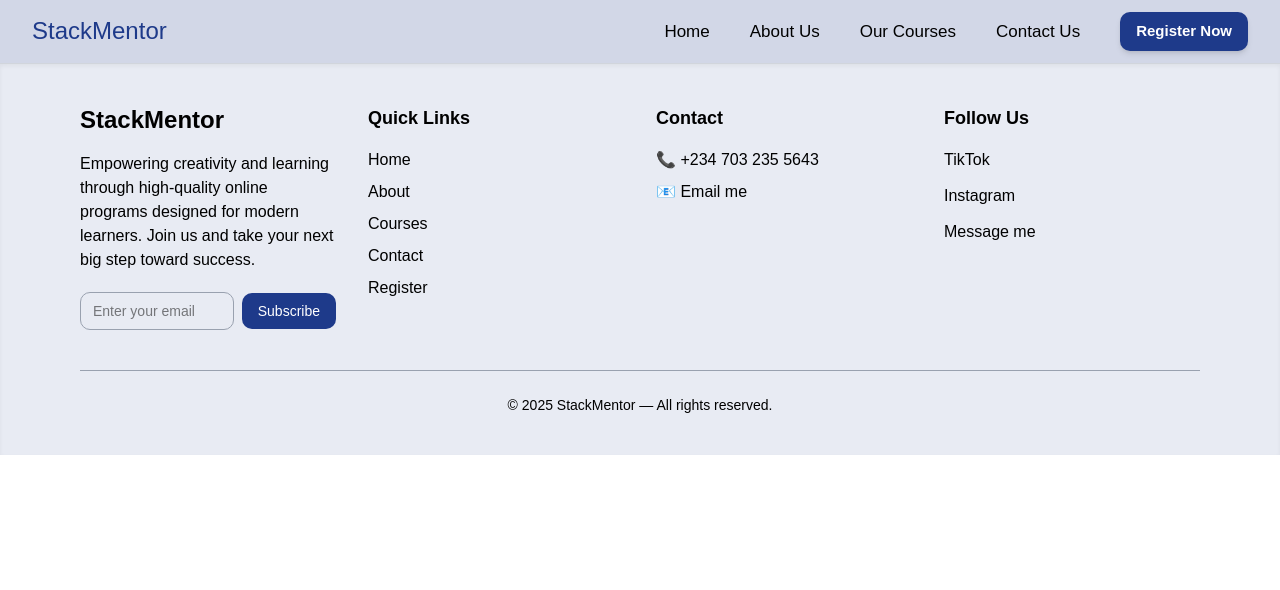
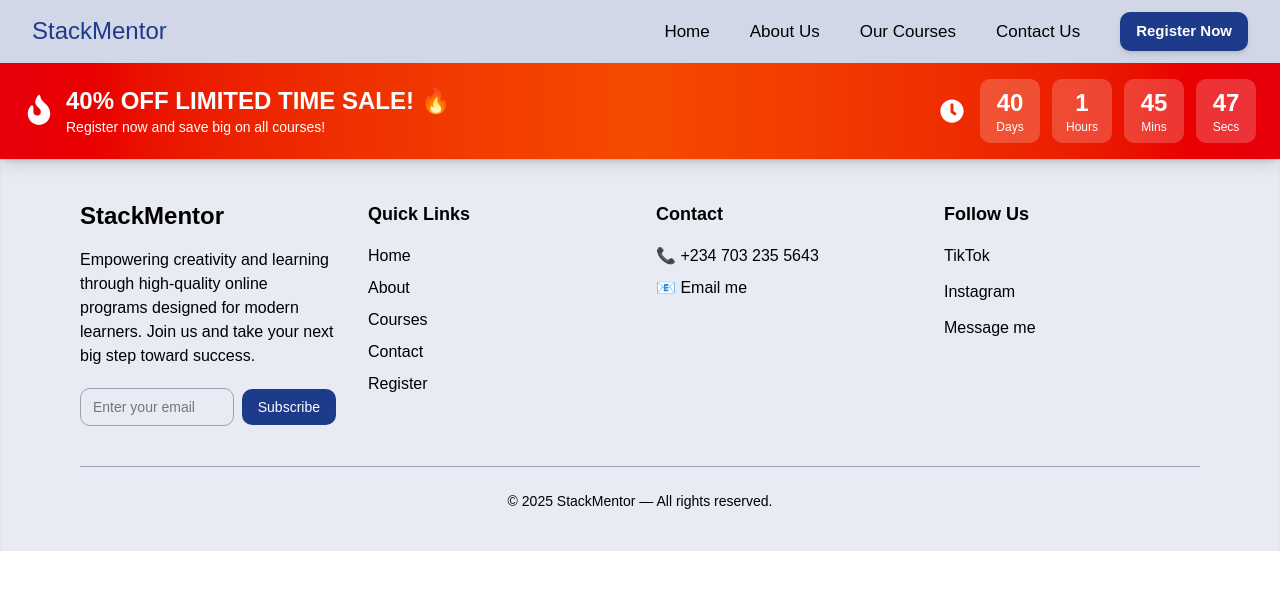
Before and after one commit to charles806/Stackmentor, a React (Vite) app: page /discount in a window 1280 px wide. Shown: the top 590 px of the page. Built offline with nearby package versions, Linux system fonts and the light colour scheme.

Commit message:
Add 40% discount with countdown timer

```diff
--- a/src/App.jsx
+++ b/src/App.jsx
@@ -26,6 +26,7 @@ import AdminPayments from "./pages/admin/AdminPayments.jsx";
 import UserDetail from "./pages/admin/UserDetail.jsx";
 import CertificatePage from "./pages/CertificatePage.jsx";
 import TutorDashboard from "./pages/tutor/TutorDashboard.jsx";
+import DiscountBanner from "./components/DiscountBanner/DiscountBanner.jsx";
 
 export default function App() {
   return (
@@ -41,6 +42,7 @@ export default function App() {
         <Route path="/login" element={<Login />} />
         <Route path="/logout" element={<Logout />} />
         <Route path="/certificate" element={<CertificatePage />} />
+        <Route path="/discount" element={<DiscountBanner />} />
 
         {/* Payment Routes */}
         <Route path="/payment" element={<PaymentPage />} />
--- /dev/null
+++ b/src/components/DiscountBanner/DiscountBanner.jsx
@@ -0,0 +1,84 @@
+import React, { useState, useEffect } from "react";
+import { FaClock, FaFire } from "react-icons/fa";
+
+const DiscountBanner = () => {
+  // Set discount end date (3 weeks from now - you can change this)
+const DISCOUNT_END_DATE = new Date("2025-11-31T23:59:59");  // Change this date!
+
+  const [timeLeft, setTimeLeft] = useState({
+    days: 0,
+    hours: 0,
+    minutes: 0,
+    seconds: 0,
+  });
+  const [isActive, setIsActive] = useState(true);
+
+  useEffect(() => {
+    const calculateTimeLeft = () => {
+      const now = new Date().getTime();
+      const endTime = DISCOUNT_END_DATE.getTime();
+      const distance = endTime - now;
+
+      if (distance < 0) {
+        setIsActive(false);
+        return;
+      }
+
+      setTimeLeft({
+        days: Math.floor(distance / (1000 * 60 * 60 * 24)),
+        hours: Math.floor((distance % (1000 * 60 * 60 * 24)) / (1000 * 60 * 60)),
+        minutes: Math.floor((distance % (1000 * 60 * 60)) / (1000 * 60)),
+        seconds: Math.floor((distance % (1000 * 60)) / 1000),
+      });
+    };
+
+    calculateTimeLeft();
+    const timer = setInterval(calculateTimeLeft, 1000);
+
+    return () => clearInterval(timer);
+  }, []);
+
+  if (!isActive) return null;
+
+  return (
+    <div className="bg-gradient-to-r from-red-600 via-orange-600 to-red-600 text-white py-4 px-6 sticky top-0 z-50 shadow-lg animate-pulse-slow">
+      <div className="max-w-7xl mx-auto">
+        <div className="flex flex-col md:flex-row items-center justify-between gap-4">
+          {/* Discount Info */}
+          <div className="flex items-center gap-3">
+            <FaFire className="text-3xl animate-bounce" />
+            <div>
+              <p className="text-2xl font-bold">40% OFF LIMITED TIME SALE! 🔥</p>
+              <p className="text-sm">Register now and save big on all courses!</p>
+            </div>
+          </div>
+
+          {/* Countdown Timer */}
+          <div className="flex items-center gap-4">
+            <FaClock className="text-2xl" />
+            <div className="flex gap-3">
+              <div className="bg-white/20 backdrop-blur-sm rounded-lg px-3 py-2 text-center min-w-[60px]">
+                <p className="text-2xl font-bold">{timeLeft.days}</p>
+                <p className="text-xs">Days</p>
+              </div>
+              <div className="bg-white/20 backdrop-blur-sm rounded-lg px-3 py-2 text-center min-w-[60px]">
+                <p className="text-2xl font-bold">{timeLeft.hours}</p>
+                <p className="text-xs">Hours</p>
+              </div>
+              <div className="bg-white/20 backdrop-blur-sm rounded-lg px-3 py-2 text-center min-w-[60px]">
+                <p className="text-2xl font-bold">{timeLeft.minutes}</p>
+                <p className="text-xs">Mins</p>
+              </div>
+              <div className="bg-white/20 backdrop-blur-sm rounded-lg px-3 py-2 text-center min-w-[60px]">
+                <p className="text-2xl font-bold">{timeLeft.seconds}</p>
+                <p className="text-xs">Secs</p>
+              </div>
+            </div>
+          </div>
+        </div>
+      </div>
+    </div>
+  );
+};
+
+export default DiscountBanner;
--- a/src/pages/Register.jsx
+++ b/src/pages/Register.jsx
@@ -1,7 +1,8 @@
 import React, { useState } from "react";
 import { Link } from "react-router-dom";
 import { initializePayment } from "../components/API/api.jsx";
-import { FaEye, FaEyeSlash } from "react-icons/fa";
+import { FaEye, FaEyeSlash, FaTag } from "react-icons/fa";
+import { getCurrentPrices, getPriceWithDiscount, isDiscountActive, getDiscountPercentage } from "../utils/discountUtils.js";
 
 const Register = () => {
   const [course, setCourse] = useState("frontend");
@@ -16,11 +17,10 @@ const Register = () => {
   const [loading, setLoading] = useState(false);
   const [error, setError] = useState("");
 
-  const prices = {
-    frontend: { oneTime: 50000, part: { upfront: 30000, later: 20000 } },
-    backend: { oneTime: 70000, part: { upfront: 42000, later: 28000 } },
-    fullstack: { oneTime: 100000, part: { upfront: 60000, later: 40000 } },
-  };
+  // Get current prices (with discount if active)
+  const prices = getCurrentPrices();
+  const hasDiscount = isDiscountActive();
+  const discountPercentage = getDiscountPercentage();
 
   const currentPrice =
     paymentType === "oneTime"
@@ -136,7 +136,7 @@ const Register = () => {
               <button
                 type="button"
                 onClick={() => setShowPassword(!showPassword)}
-                className="absolute cursor-pointer right-4 top-1/2 -translate-y-1/2 text-gray-600 hover:text-[#1E3A8A] transition"
+                className="absolute right-4 top-1/2 -translate-y-1/2 text-gray-600 hover:text-[#1E3A8A] transition"
               >
                 {showPassword ? <FaEyeSlash size={20} /> : <FaEye size={20} />}
               </button>
--- /dev/null
+++ b/src/utils/discountUtils.js
@@ -0,0 +1,80 @@
+// Discount configuration
+const DISCOUNT_CONFIG = {
+  isActive: true,
+  percentage: 40, // 40% off
+  endDate: new Date("2025-11-31T23:59:59"), // Change this date!
+};
+
+// Check if discount is still active
+export const isDiscountActive = () => {
+  const now = new Date().getTime();
+  const endTime = DISCOUNT_CONFIG.endDate.getTime();
+  return DISCOUNT_CONFIG.isActive && now < endTime;
+};
+
+// Get discount percentage
+export const getDiscountPercentage = () => {
+  return isDiscountActive() ? DISCOUNT_CONFIG.percentage : 0;
+};
+
+// Calculate discounted price
+export const getDiscountedPrice = (originalPrice) => {
+  if (!isDiscountActive()) return originalPrice;
+
+  const discount = DISCOUNT_CONFIG.percentage / 100;
+  const discountedPrice = originalPrice - originalPrice * discount;
+  return Math.round(discountedPrice);
+};
+
+// Get price object with both original and discounted
+export const getPriceWithDiscount = (originalPrice) => {
+  return {
+    original: originalPrice,
+    discounted: getDiscountedPrice(originalPrice),
+    savings: originalPrice - getDiscountedPrice(originalPrice),
+    hasDiscount: isDiscountActive(),
+    percentage: getDiscountPercentage(),
+  };
+};
+
+// Original prices (without discount)
+export const ORIGINAL_PRICES = {
+  frontend: {
+    oneTime: 50000,
+    part: { upfront: 30000, later: 20000 },
+  },
+  backend: {
+    oneTime: 70000,
+    part: { upfront: 42000, later: 28000 },
+  },
+  fullstack: {
+    oneTime: 100000,
+    part: { upfront: 60000, later: 40000 },
+  },
+};
+
+// Get current prices (with discount if active)
+export const getCurrentPrices = () => {
+  const prices = {};
+
+  for (const [course, coursePrices] of Object.entries(ORIGINAL_PRICES)) {
+    prices[course] = {
+      oneTime: getDiscountedPrice(coursePrices.oneTime),
+      part: {
+        upfront: getDiscountedPrice(coursePrices.part.upfront),
+        later: getDiscountedPrice(coursePrices.part.later),
+      },
+    };
+  }
+
+  return prices;
+};
+
+export default {
+  isDiscountActive,
+  getDiscountPercentage,
+  getDiscountedPrice,
+  getPriceWithDiscount,
+  getCurrentPrices,
+  ORIGINAL_PRICES,
+};
```
